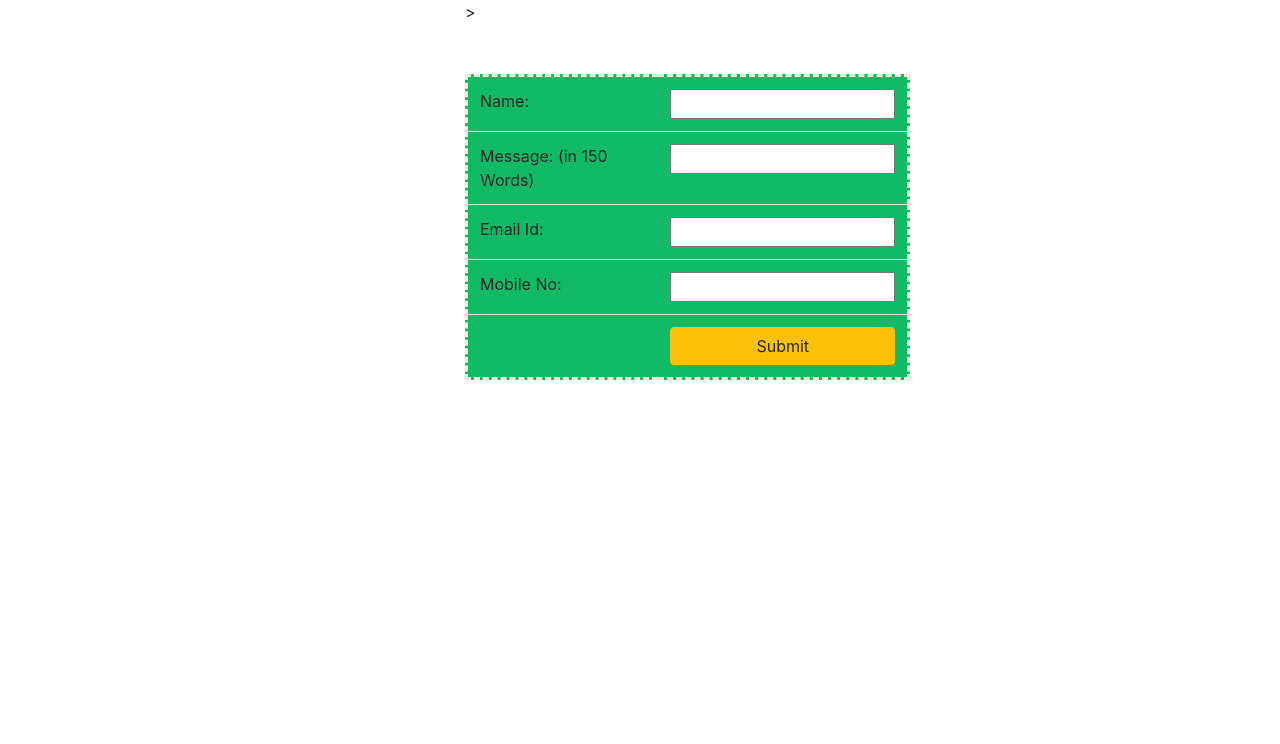
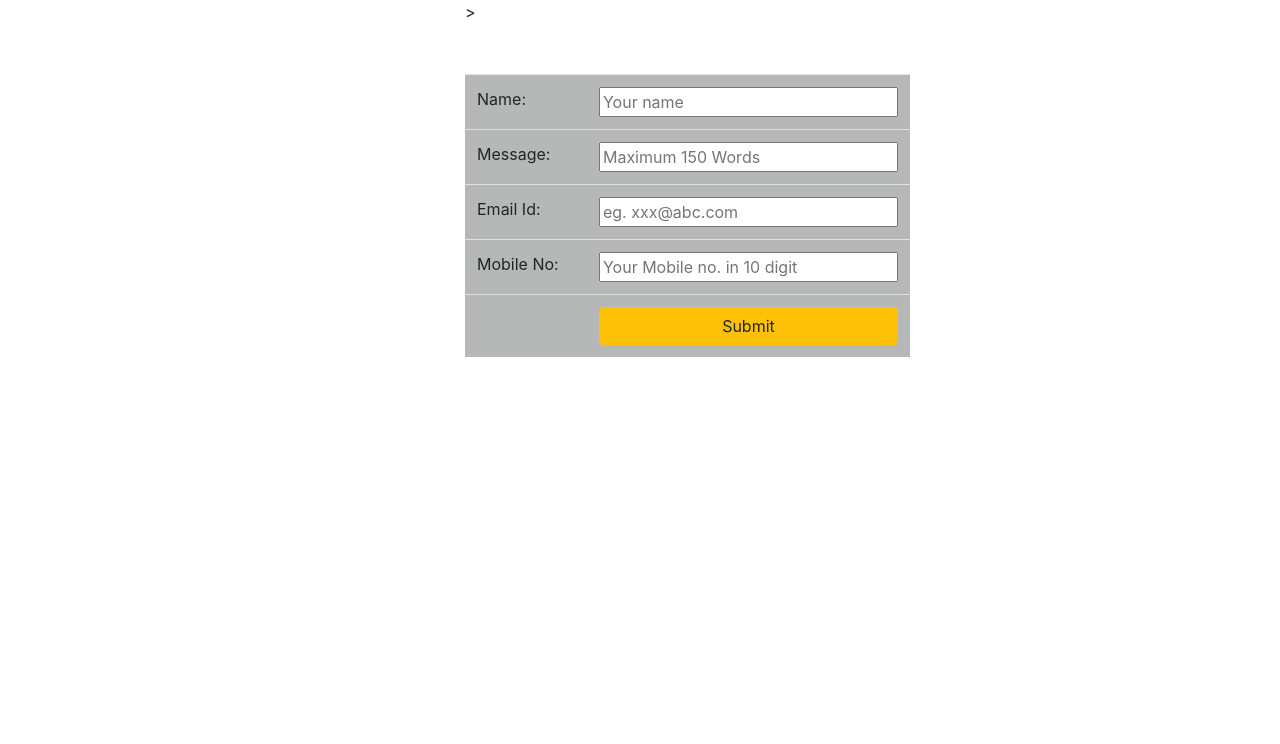
Before and after one commit to surajvn/Assignment_HTML, a plain HTML site: page Contact.html in a window 1280 px wide. Shown: the part 56-800 px from the top of the page. Drawn offline with nearby package versions, Linux system fonts and the light colour scheme.

```diff
--- a/Contact.html
+++ b/Contact.html
@@ -4,7 +4,7 @@
     <meta charset="UTF-8">
     <meta name="viewport" content="width=device-width, initial-scale=1.0">
     <meta http-equiv="X-UA-Compatible" content="ie=edge">
-    <title>Document</title>
+    <title>ICT Academy Contact Details</title>
     <link rel="stylesheet" href="https://stackpath.bootstrapcdn.com/bootstrap/4.1.3/css/bootstrap.min.css" integrity="sha384-MCw98/SFnGE8fJT3GXwEOngsV7Zt27NXFoaoApmYm81iuXoPkFOJwJ8ERdknLPMO" crossorigin="anonymous">
     <script src="https://code.jquery.com/jquery-3.3.1.slim.min.js" integrity="sha384-q8i/X+965DzO0rT7abK41JStQIAqVgRVzpbzo5smXKp4YfRvH+8abtTE1Pi6jizo" crossorigin="anonymous"></script>
     <script src="https://cdnjs.cloudflare.com/ajax/libs/popper.js/1.14.3/umd/popper.min.js" integrity="sha384-ZMP7rVo3mIykV+2+9J3UJ46jBk0WLaUAdn689aCwoqbBJiSnjAK/l8WvCWPIPm49" crossorigin="anonymous"></script>
@@ -12,7 +12,7 @@
     <link rel="stylesheet" href="./Styles.css"/>
 </head>
 <body>
-      <nav class="navbar navbar-inverse">
+      <nav class="navbar navbar-inverse main-color-2-bg" style= background-color:rgb(71,3,3) !important>
             <div class="container-fluid">
               <div class="navbar-header">
                 <a class="navbar-brand" href="#">Welcome To ICT Academy</a>
@@ -28,19 +28,19 @@
             <table class="table">
               <tr>
                  <td>Name:</td>
-                 <td><input type ="text" class ="btn-block" required/></td>
+                 <td><input type ="text" class ="btn-block" placeholder="Your name" required/></td>
               </tr>
               <tr>
-                <td>Message: (in 150 Words) </td>
-                <td><input type ="text" class ="btn-block" maxlength="150" required/></td>
+                <td>Message: </td>
+                <td><input type ="text" class ="btn-block" maxlength="150" placeholder="Maximum 150 Words"required/></td>
               </tr>
               <tr>
                  <td>Email Id:</td>
-                 <td><input type ="text" class ="btn-block" required/></td>
+                 <td><input type ="text" class ="btn-block" placeholder="eg. xxx@abc.com" required/></td>
               </tr>>
               <tr>
                  <td>Mobile No:</td>
-                 <td><input type ="text" class ="btn-block" pattern="[6789]{1}[0-9]{9}"/></td>
+                 <td><input type ="text" class ="btn-block" placeholder="Your Mobile no. in 10 digit" pattern="[6789]{1}[0-9]{9}"/></td>
               </tr>
               <tr>
                  <td></td>
--- a/Styles.css
+++ b/Styles.css
@@ -1,8 +1,10 @@
 .table {
-    background:rgb(17, 187, 102);
+    background:rgb(182, 184, 183);
     margin-top: 50px;
-    border-style: dashed;
-    border-width: 3px;
-    border-color: antiquewhite;
+
 
 }
+
+.gap{
+    margin-top: 50px;
+}
```
Also changed, not shown: index.html (+10 -3 lines).
